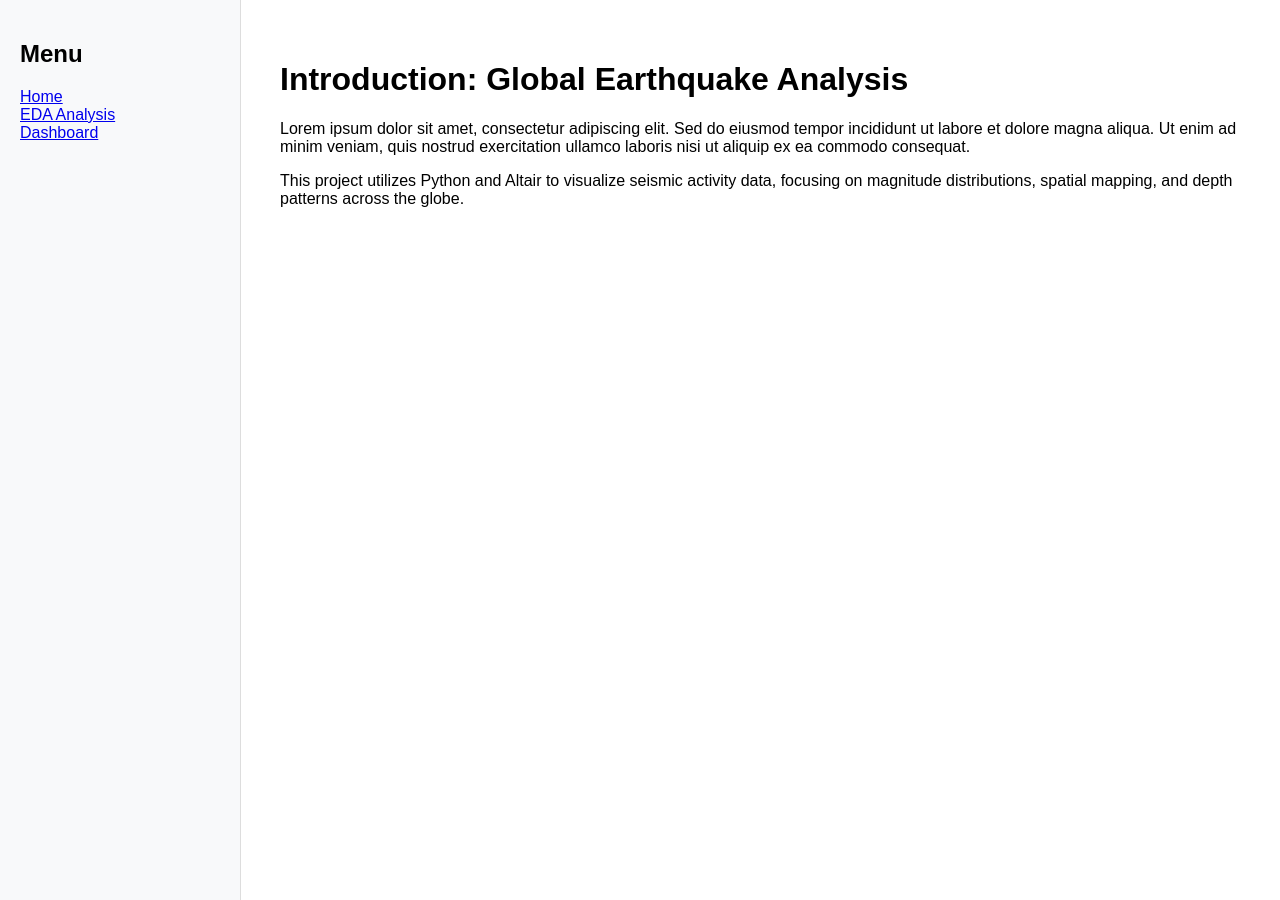
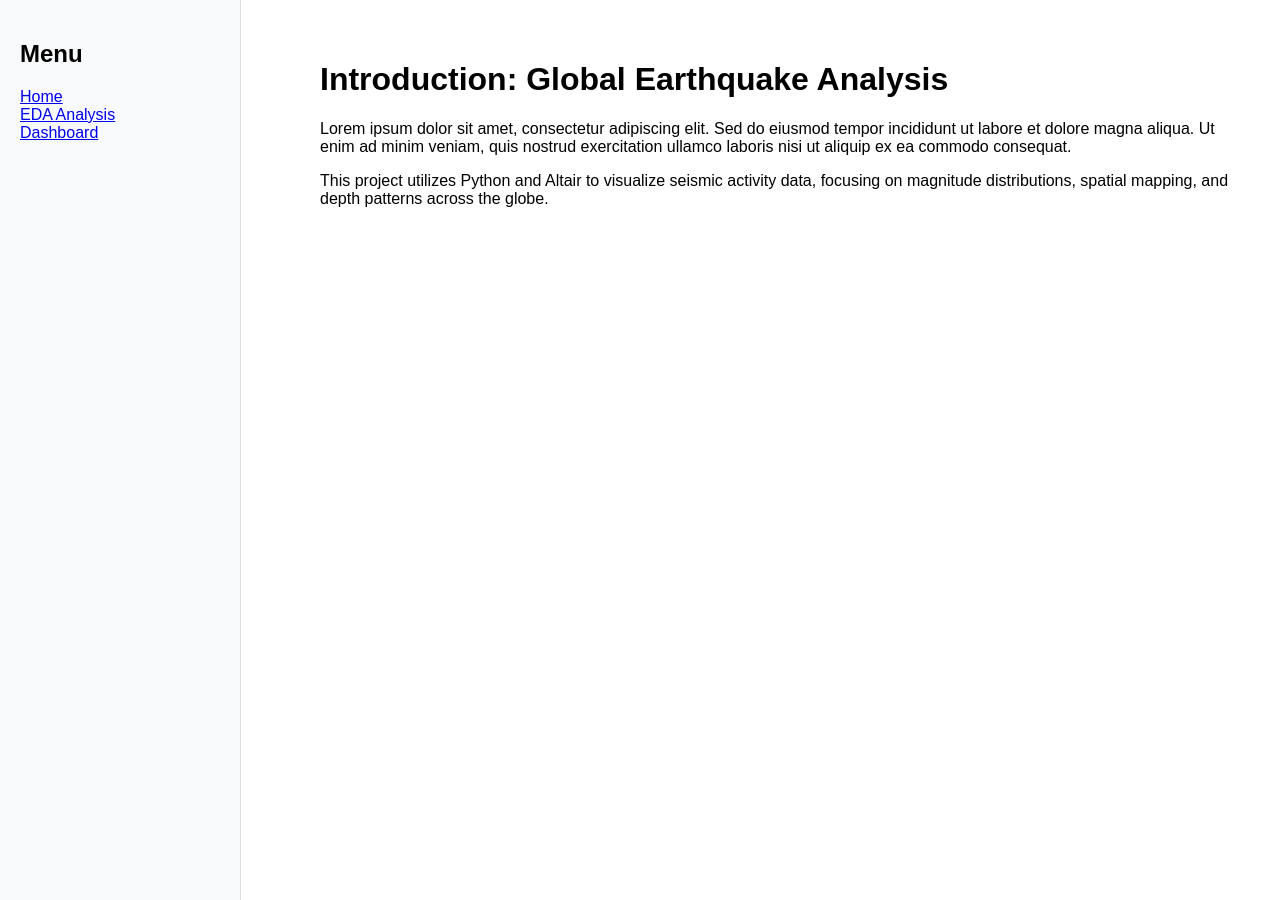
Before and after one commit to ChungYuEricson/VisualizingGlobalEarthquakes, a Jekyll site: the page built from index.md, in a window 1280 px wide. Built offline with Jekyll 4.4.1, drawn with Linux system fonts in a browser that asks for light colours.

Commit message:
updated css

```diff
--- a/_layouts/default.html
+++ b/_layouts/default.html
@@ -16,7 +16,7 @@
             </ul>
         </nav>
 
-        <main style="margin-left: 240px; padding: 40px; flex: 1;">
+        <main>
             {{ content }}
         </main>
     </div>
--- a/assets/styles.css
+++ b/assets/styles.css
@@ -28,7 +28,6 @@ body {
 main {
     margin-left: 280px;
     padding: 40px;
-    /* Remove the width constraint */
     display: block;
 }
 
```
